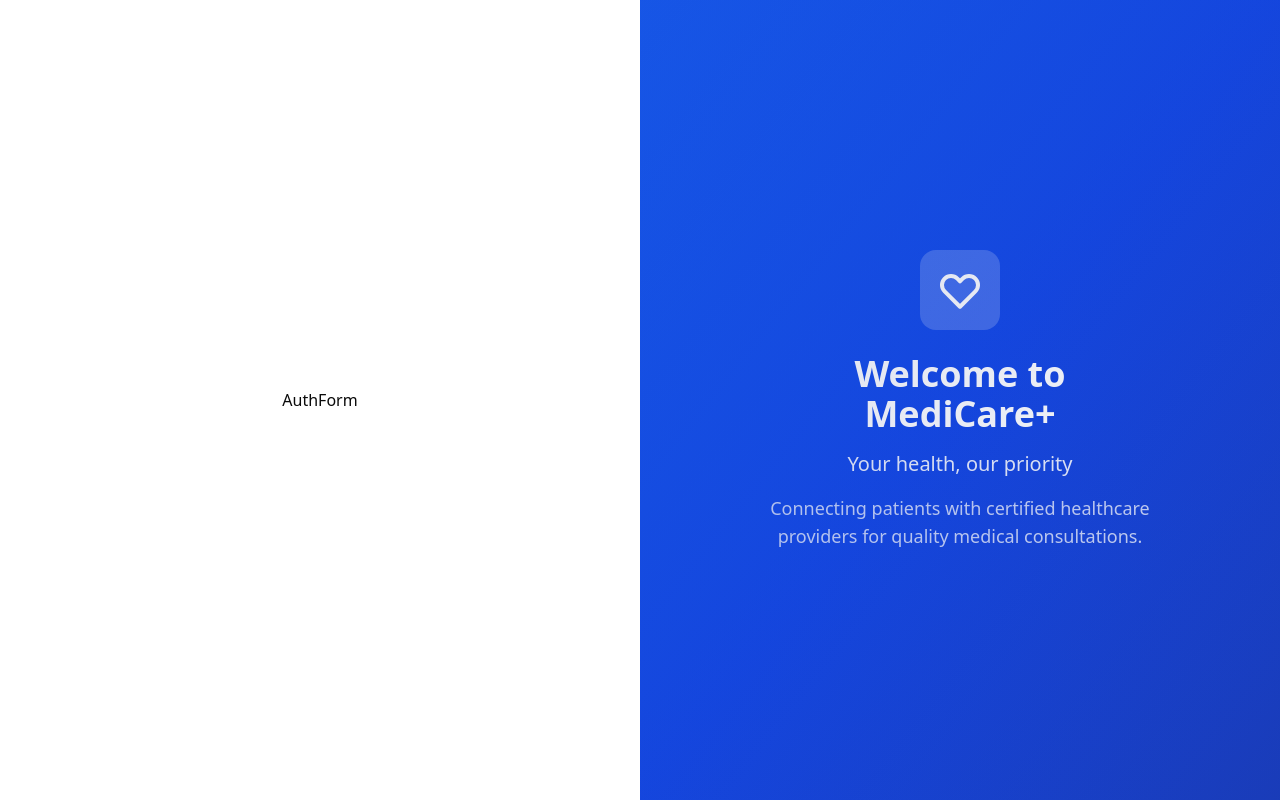
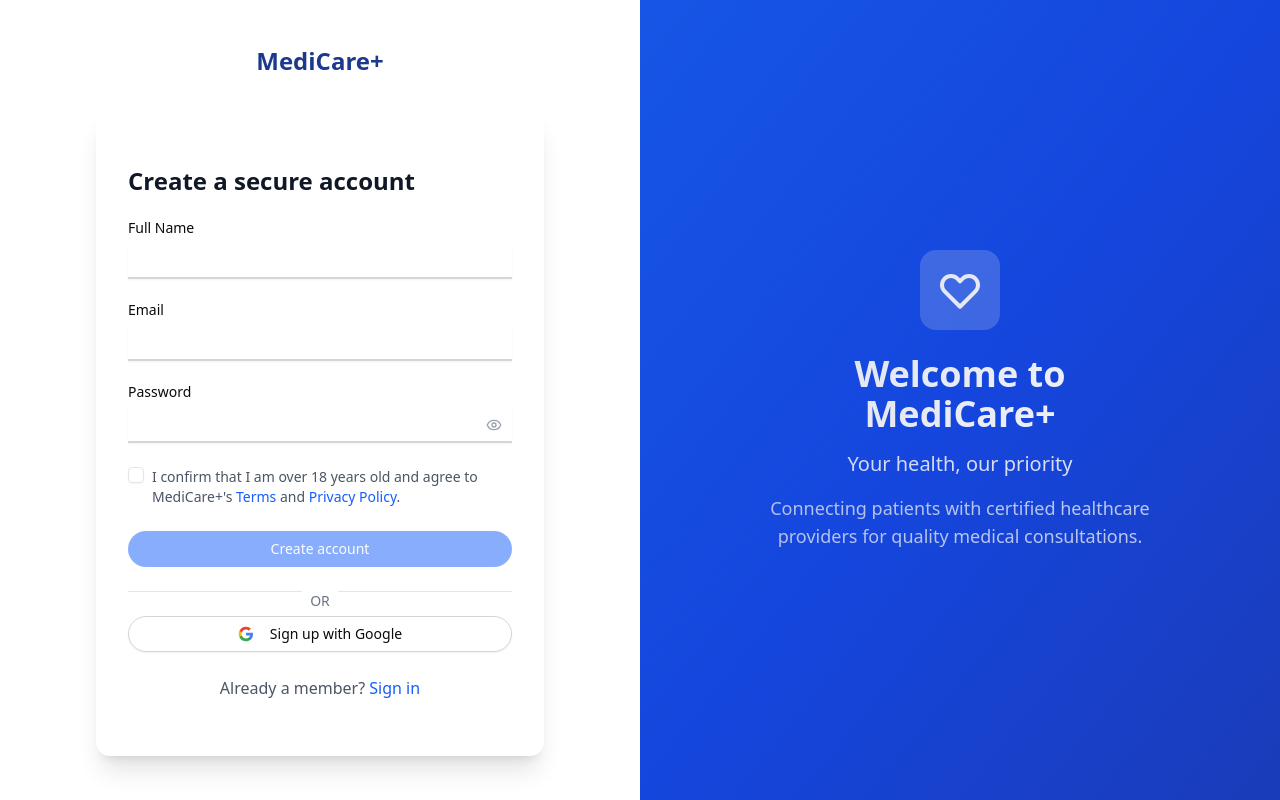
Before and after one commit to RomanKozar/Medicine_Center, a Next.js app in the folder frontend/: page /signup/doctor in a window 1280 px wide. Built offline with nearby package versions, Linux system fonts and the light colour scheme; no server answers.

Commit message:
Designing Auth Pages (Login/Signup)

```diff
--- /dev/null
+++ b/frontend/src/app/(dashboard)/doctor/dashboard/page.tsx
@@ -0,0 +1,7 @@
+import React from 'react'
+
+const page = () => {
+	return <div>page</div>
+}
+
+export default page
--- /dev/null
+++ b/frontend/src/app/(dashboard)/patient/dashboard/page.tsx
@@ -0,0 +1,7 @@
+import React from 'react'
+
+const page = () => {
+	return <div>page</div>
+}
+
+export default page
--- a/frontend/src/app/layout.tsx
+++ b/frontend/src/app/layout.tsx
@@ -1,6 +1,7 @@
 import type { Metadata } from 'next'
 import { Geist, Geist_Mono } from 'next/font/google'
 import './globals.css'
+import { Providers } from '@/components/Providers'
 
 const geistSans = Geist({
 	variable: '--font-geist-sans',
@@ -37,7 +38,7 @@ export default function RootLayout({
 			<body
 				className={`${geistSans.variable} ${geistMono.variable} antialiased`}
 			>
-				{children}
+				<Providers>{children}</Providers>
 			</body>
 		</html>
 	)
--- /dev/null
+++ b/frontend/src/app/onboading/doctor/page.tsx
@@ -0,0 +1,7 @@
+import React from 'react'
+
+const page = () => {
+	return <div>page</div>
+}
+
+export default page
--- /dev/null
+++ b/frontend/src/app/onboading/layout.tsx
@@ -0,0 +1,7 @@
+import React from 'react'
+
+const layout = () => {
+	return <div>layout</div>
+}
+
+export default layout
--- /dev/null
+++ b/frontend/src/app/onboading/patient/page.tsx
@@ -0,0 +1,7 @@
+import React from 'react'
+
+const page = () => {
+	return <div>page</div>
+}
+
+export default page
--- /dev/null
+++ b/frontend/src/components/Providers.tsx
@@ -0,0 +1,14 @@
+'use client'
+import { userAuthStore } from '@/store/authStore'
+import { useEffect } from 'react'
+
+export function Providers({ children }: { children: React.ReactNode }) {
+	const { fetchProfile, token } = userAuthStore()
+	useEffect(() => {
+		if (token) {
+			fetchProfile()
+		}
+	}, [token, fetchProfile])
+
+	return <>{children}</>
+}
--- a/frontend/src/components/auth/AuthForm.tsx
+++ b/frontend/src/components/auth/AuthForm.tsx
@@ -1,12 +1,257 @@
+'use client'
 import React, { useEffect, useState } from 'react'
+import { Button } from '@/components/ui/button'
+import { Input } from '@/components/ui/input'
+import { Label } from '@/components/ui/label'
+import { Checkbox } from '@/components/ui/checkbox'
+import { Card, CardContent } from '@/components/ui/card'
+import { Separator } from '@/components/ui/separator'
+import { Eye, EyeOff } from 'lucide-react'
+import { userAuthStore } from '@/store/authStore'
+import { useRouter } from 'next/navigation'
+import Link from 'next/link'
 
 interface AuthFormProps {
 	type: 'login' | 'signup'
 	userRole: 'doctor' | 'patient'
 }
 
+const BASE_URL = process.env.NEXT_PUBLIC_API_URL
+
 const AuthForm = ({ type, userRole }: AuthFormProps) => {
-	return <div>AuthForm</div>
+	const [formData, setFormData] = useState({
+		name: '',
+		email: '',
+		password: '',
+	})
+	const [showPassword, setShowPassword] = useState(false)
+	const [agreeToTerms, setAgreeToTerms] = useState(false)
+
+	const {
+		registerPatient,
+		registerDoctor,
+		loginPatient,
+		loginDoctor,
+		loading,
+		error,
+	} = userAuthStore()
+
+	const router = useRouter()
+
+	const handleSubmit = async (e: React.FormEvent) => {
+		e.preventDefault()
+		if (type === 'signup' && !agreeToTerms) return
+
+		try {
+			if (type === 'signup') {
+				if (userRole === 'doctor') {
+					await registerDoctor({
+						name: formData.name,
+						email: formData.email,
+						password: formData.password,
+					})
+				} else {
+					await registerPatient({
+						name: formData.name,
+						email: formData.email,
+						password: formData.password,
+					})
+				}
+				router.push(`/onboarding/${userRole}`)
+			} else {
+				if (userRole === 'doctor') {
+					await loginDoctor(formData.email, formData.password)
+					router.push('/doctor/dashboard')
+				} else {
+					await loginPatient(formData.email, formData.password)
+					router.push('/patient/dashboard')
+				}
+			}
+		} catch (err) {
+			console.log(err)
+			console.error(`${type} failed:`, err)
+		}
+	}
+
+	const handleGoogleAuth = () => {
+		window.location.href = `${BASE_URL}/auth/google?type=${userRole}`
+	}
+
+	const isSignup = type === 'signup'
+	const title = isSignup ? 'Create a secure account' : 'Welcome back'
+	const buttonText = isSignup ? 'Create account' : 'Sign in'
+	const altLinkText = isSignup ? 'Already a member?' : "Don't have an account?"
+	const altLinkAction = isSignup ? 'Sign in' : 'Sign up'
+	const altLinkPath = isSignup ? `/login/${userRole}` : `/signup/${userRole}`
+
+	return (
+		<div className='w-full max-w-md mx-auto'>
+			<div className='text-center mb-8'>
+				<h1 className='text-2xl font-bold text-blue-900'>MediCare+</h1>
+			</div>
+
+			<Card className='border-0 shadow-xl'>
+				<CardContent className='p-8'>
+					<h2 className='text-2xl font-bold text-gray-900 mb-6'>{title}</h2>
+
+					{error && (
+						<div className='mb-4 p-3 bg-red-50 border border-red-200 rounded-md text-red-700 text-sm'>
+							{error}
+						</div>
+					)}
+
+					<form onSubmit={handleSubmit} className='space-y-6'>
+						{/* Name field for signup */}
+						{isSignup && (
+							<div className='space-y-2'>
+								<Label htmlFor='name'>Full Name</Label>
+								<Input
+									id='name'
+									type='text'
+									value={formData.name}
+									onChange={e =>
+										setFormData({ ...formData, name: e.target.value })
+									}
+									className='border-0 border-b-2 border-gray-300 rounded-none focus:border-blue-600 focus-visible:ring-0'
+									required
+								/>
+							</div>
+						)}
+
+						{/* Email */}
+						<div className='space-y-2'>
+							<Label htmlFor='email'>Email</Label>
+							<Input
+								id='email'
+								type='email'
+								value={formData.email}
+								onChange={e =>
+									setFormData({ ...formData, email: e.target.value })
+								}
+								className='border-0 border-b-2 border-gray-300 rounded-none focus:border-blue-600 focus-visible:ring-0'
+								required
+							/>
+						</div>
+
+						{/* Password */}
+						<div className='space-y-2'>
+							<Label htmlFor='password'>Password</Label>
+							<div className='relative'>
+								<Input
+									id='password'
+									type={showPassword ? 'text' : 'password'}
+									value={formData.password}
+									onChange={e =>
+										setFormData({ ...formData, password: e.target.value })
+									}
+									className='border-0 border-b-2 border-gray-300 rounded-none focus:border-blue-600 focus-visible:ring-0 pr-10'
+									required
+								/>
+								<Button
+									type='button'
+									variant='ghost'
+									size='sm'
+									className='absolute right-0 top-0 h-full px-3 hover:bg-transparent'
+									onClick={() => setShowPassword(!showPassword)}
+								>
+									{showPassword ? (
+										<EyeOff className='h-4 w-4 text-gray-400' />
+									) : (
+										<Eye className='h-4 w-4 text-gray-400' />
+									)}
+								</Button>
+							</div>
+						</div>
+
+						{/* Terms checkbox for signup */}
+						{isSignup && (
+							<div className='flex items-start space-x-2'>
+								<Checkbox
+									id='terms'
+									checked={agreeToTerms}
+									onCheckedChange={checked =>
+										setAgreeToTerms(checked as boolean)
+									}
+								/>
+								<label
+									htmlFor='terms'
+									className='text-sm text-gray-600 leading-5'
+								>
+									I confirm that I am over 18 years old and agree to MediCare+'s{' '}
+									<Link href='#' className='text-blue-600 hover:underline'>
+										Terms
+									</Link>{' '}
+									and{' '}
+									<Link href='#' className='text-blue-600 hover:underline'>
+										Privacy Policy
+									</Link>
+									.
+								</label>
+							</div>
+						)}
+
+						<Button
+							type='submit'
+							className='w-full bg-blue-600 hover:bg-blue-700 rounded-full py-3'
+							disabled={loading || (isSignup && !agreeToTerms)}
+						>
+							{loading
+								? `${type === 'signup' ? 'Creating' : 'Signing'} in...`
+								: buttonText}
+						</Button>
+					</form>
+
+					<div className='mt-6'>
+						<div className='relative'>
+							<Separator />
+							<div className='absolute inset-0 flex justify-center'>
+								<span className='bg-white px-2 text-gray-500 text-sm'>OR</span>
+							</div>
+						</div>
+
+						<div className='mt-6 space-y-3'>
+							<Button
+								type='button'
+								variant='outline'
+								className='w-full rounded-full border-gray-300'
+								onClick={handleGoogleAuth}
+							>
+								<svg className='w-5 h-5 mr-2' viewBox='0 0 24 24'>
+									<path
+										fill='#4285F4'
+										d='M22.56 12.25c0-.78-.07-1.53-.2-2.25H12v4.26h5.92c-.26 1.37-1.04 2.53-2.21 3.31v2.77h3.57c2.08-1.92 3.28-4.74 3.28-8.09z'
+									/>
+									<path
+										fill='#34A853'
+										d='M12 23c2.97 0 5.46-.98 7.28-2.66l-3.57-2.77c-.98.66-2.23 1.06-3.71 1.06-2.86 0-5.29-1.93-6.16-4.53H2.18v2.84C3.99 20.53 7.7 23 12 23z'
+									/>
+									<path
+										fill='#FBBC05'
+										d='M5.84 14.09c-.22-.66-.35-1.36-.35-2.09s.13-1.43.35-2.09V7.07H2.18C1.43 8.55 1 10.22 1 12s.43 3.45 1.18 4.93l2.85-2.22.81-.62z'
+									/>
+									<path
+										fill='#EA4335'
+										d='M12 5.38c1.62 0 3.06.56 4.21 1.64l3.15-3.15C17.45 2.09 14.97 1 12 1 7.7 1 3.99 3.47 2.18 7.07l3.66 2.84c.87-2.6 3.3-4.53 6.16-4.53z'
+									/>
+								</svg>
+								{isSignup ? 'Sign up' : 'Sign in'} with Google
+							</Button>
+						</div>
+					</div>
+
+					<div className='mt-6 text-center'>
+						<span className='text-gray-600'>{altLinkText} </span>
+						<Link
+							href={altLinkPath}
+							className='text-blue-600 hover:underline font-medium'
+						>
+							{altLinkAction}
+						</Link>
+					</div>
+				</CardContent>
+			</Card>
+		</div>
+	)
 }
 
 export default AuthForm
```
Also changed, not shown: 2 other files (tests, documents, lock files or other folders).
